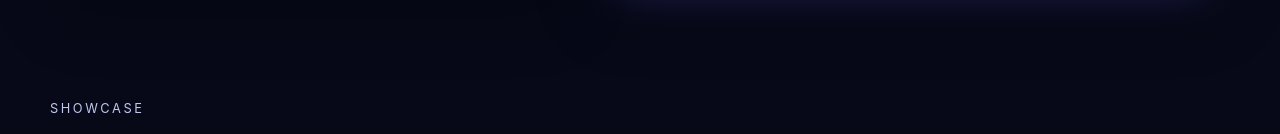
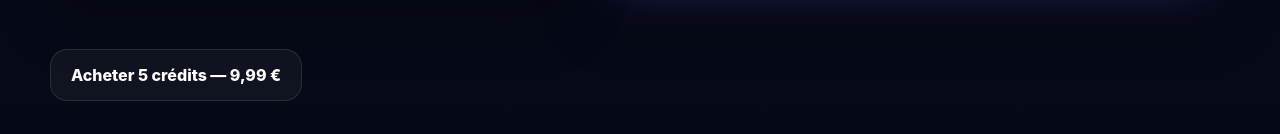
Before and after one commit to 6wy65rdj46-wq/apsiy-aii, a website: page index.html in a window 1280 px wide. Shown: the part 1937-2071 px from the top of the page. Drawn offline with Linux system fonts and the light colour scheme.

Commit message:
Update index.html

```diff
--- a/index.html
+++ b/index.html
@@ -52,6 +52,7 @@ footer{padding:45px 0 34px;border-top:1px solid rgba(255,255,255,.08);color:var(
 </section>
 <section class="section" id="features"><div class="eyebrow">premium identity</div><h2>Une marque qui fait immédiatement haut de gamme</h2><p class="sub">Cette version renforce la profondeur visuelle, le verre holographique, les lumières dynamiques et les détails premium pour donner à Apsiy Ai l’apparence d’un vrai produit tech de luxe.</p><div class="grid3"><div class="card"><div class="icon">✦</div><h3>Holographique</h3><p>Verre, reflets, néons violets et cyan avec une profondeur visuelle plus réaliste.</p></div><div class="card"><div class="icon">🎬</div><h3>Studio immersif</h3><p>Une interface de création plus sobre, plus claire et plus convaincante pour tes futurs utilisateurs.</p></div><div class="card"><div class="icon">⚡</div><h3>Prête pour le produit</h3><p>Base idéale pour ajouter comptes, crédits, paiements et génération vidéo réelle.</p></div></div></section>
 <section class="section" id="studio"><div class="eyebrow">Apsiy Ai Studio</div><h2>Ton espace de création premium</h2><p class="sub">Le bouton simule le workflow en attendant la connexion à un moteur vidéo IA réel.</p><div class="studio"><div class="panel"><h3>1. Ajoute ta source</h3><div class="drop">📹<br><br><b>Dépose une vidéo</b><br>ou commence uniquement avec un prompt</div><div class="chips"><span class="chip">MP4</span><span class="chip">MOV</span><span class="chip">9:16</span><span class="chip">4K Look</span></div></div><div class="panel"><h3>2. Décris ton rendu</h3><textarea id="prompt" placeholder="Exemple : supercar noire dans une ville cyberpunk, pluie, néons violets et cyan, travelling cinématique, publicité de luxe..."></textarea><div class="chips"><span class="chip">Cinématique</span><span class="chip">Luxury Ad</span><span class="chip">Holographic</span><span class="chip">8 sec</span></div><button id="generate" class="btn primary" style="width:100%;margin-top:16px">Générer avec Apsiy Ai ✦</button><div class="status" id="status"><strong id="statusText">Analyse de la scène…</strong><div class="bar"><span id="bar"></span></div></div></div></div></section>
+<a class="btn secondary" href="https://buy.stripe.com/3cI7sL58Vc20enZam97bW00" target="_blank" rel="noopener">Acheter 5 crédits — 9,99 €</a>
 <section class="section" id="showcase"><div class="eyebrow">showcase</div><h2>Des univers plus premium</h2><p class="sub">Une présentation pensée pour donner envie : publicité, clip, contenu social et scènes cinématiques futuristes.</p><div class="showcase"><div class="shot"><div class="tag">Cyber Luxe</div><b>Neon City</b><span>Spot futuriste premium</span></div><div class="shot"><div class="tag">Creator Mode</div><b>Social Reel</b><span>Format vertical 9:16</span></div><div class="shot"><div class="tag">Brand Film</div><b>Luxury Product</b><span>Publicité IA haut de gamme</span></div></div></section>
 <section class="section"><div class="banner"><div><div class="eyebrow" style="margin-bottom:6px">next step</div><h2 style="margin:0 0 6px;font-size:clamp(1.7rem,4vw,2.6rem)">Apsiy Ai est prêt pour une vraie mise en ligne.</h2><p class="sub" style="margin:0">Ensuite, on branche GitHub, on publie le site et on ajoute les vraies fonctions IA.</p></div><a class="btn primary" href="#studio">Commencer</a></div></section>
 <footer>© 2026 Apsiy Ai — plateforme premium de création de vidéos par intelligence artificielle.</footer>
```
